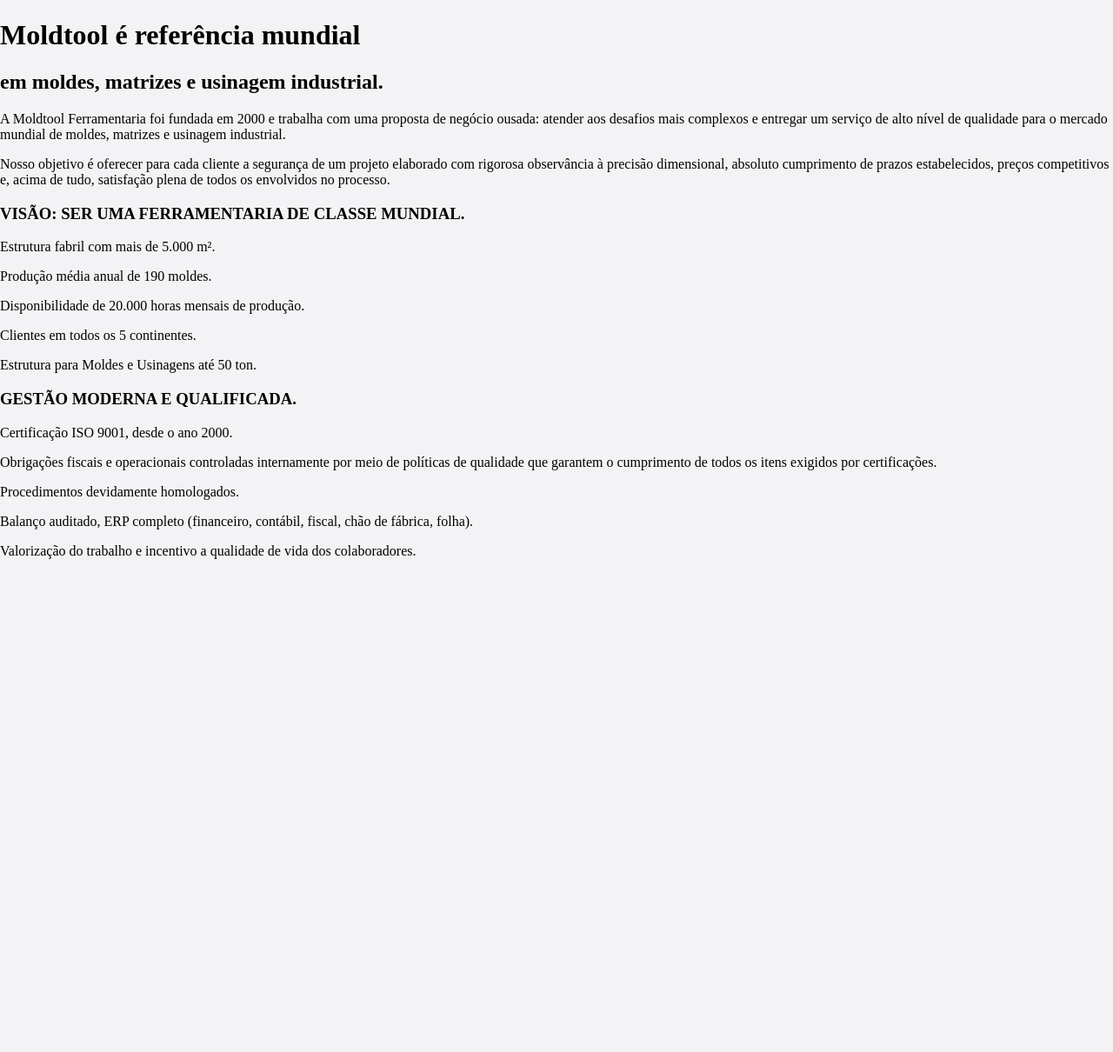
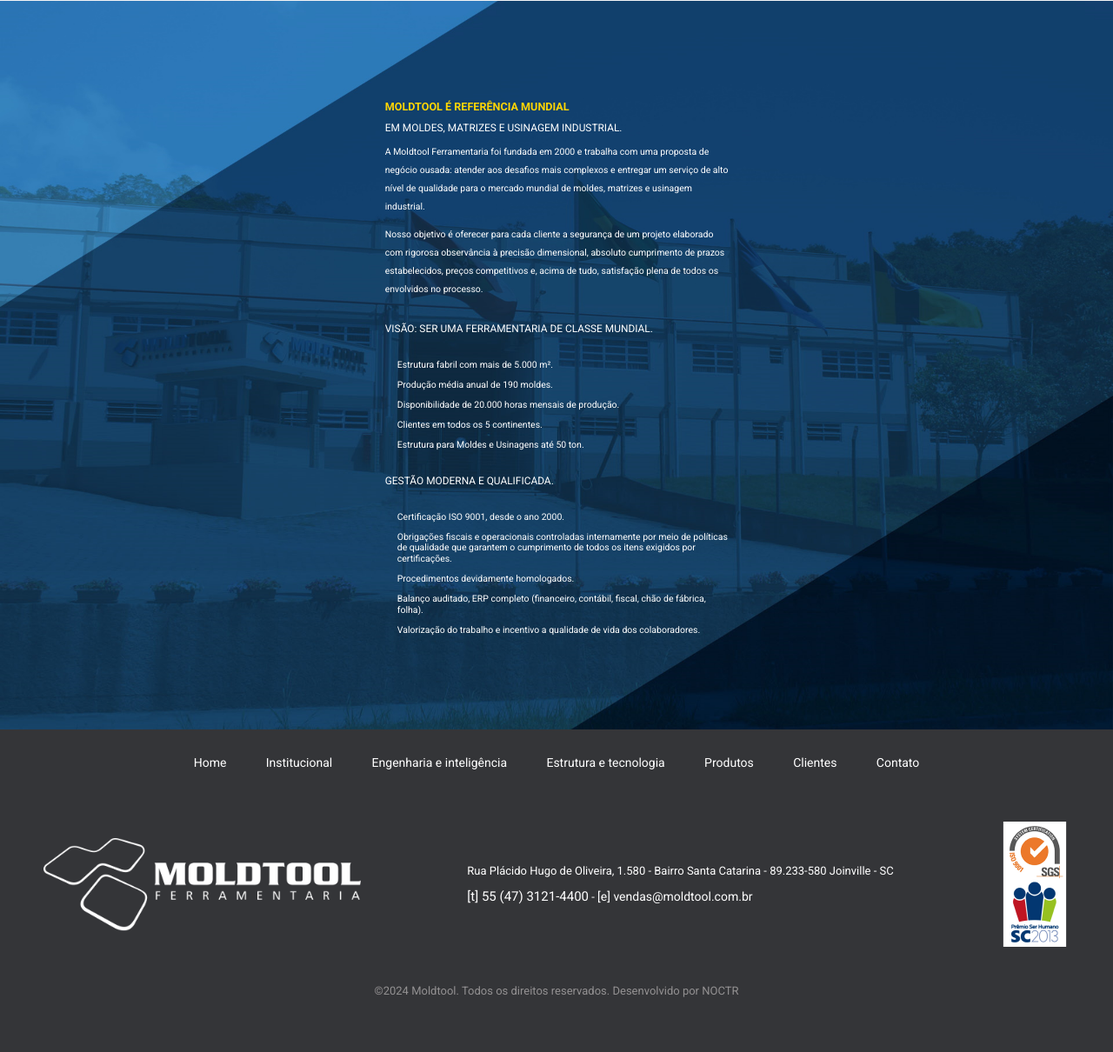
Before and after one commit to noppela/Moldtool, a plain HTML site: page institucional.html in a window 1280 px wide. Shown: the part 116-1326 px from the top of the page at 87% size. Before the commit the page ends 800 px from the top, so only its background shows below. Drawn offline with Linux system fonts and the light colour scheme.

Commit message:
institucional page

```diff
--- a/institucional.css
+++ b/institucional.css
@@ -8,6 +8,8 @@
     background-color: #F3F3F5;
     height: 100vh;
     width: 100vw;
+    font-family: "Roboto", sans-serif;
+    overflow-x: hidden;
 }
 
 nav{
@@ -33,3 +35,121 @@
     text-decoration: none;
     color: inherit;
 }
+
+footer{
+    background-color: #343538;
+    color: white;
+}
+
+.footer-header{
+    padding: 30px 200px;
+
+}
+
+.footer-header-items{
+    display: flex;
+    justify-content: space-around;
+    font-size: 14px;
+}
+
+.footer-header-items a{
+    text-decoration: none;
+    color: white;
+}
+
+.footer-divider{
+    background-color: #000205;
+    width: 80%;
+    align-self: center;
+}
+
+.footer-body{
+    display: flex;
+    justify-content: space-between;
+    padding: 30px 50px;
+    align-items: center;
+}
+
+.logo-branco{
+    width: 365px;
+    height: 107px;
+}
+
+.endereco{
+    font-size: 13px;
+}
+
+.telefone{
+    font-size: 15px;
+}
+
+.email{
+    font-size: 14px;
+}
+
+.copyright{
+    color: #939192;
+    font-size: 13px;
+    padding-bottom: 50px;
+    text-align: center;
+}
+
+.parent{
+    position: relative;
+}
+
+.background-image{
+    margin-bottom: -4px;
+    max-width: 100%;
+    height: auto;
+}
+
+.text-image{
+    position: absolute;
+    top: -30px;
+    left: 0;
+    right: 0;
+    margin-left: auto;
+    margin-right: auto;
+    width: 565px;
+    align-items: center;
+    color: white;
+    scale: 0.7;
+
+}
+@media (min-width: 1920px) and (max-width: 2560px)  {
+    .text-image{
+        top: 120px;
+        scale: 1;
+    }
+}
+
+.text-image h1{
+    font-size: 18px;
+    font-weight: bold;
+    color: #FFD503;
+}
+.text-image h2{
+    font-size: 17px;
+    font-weight: normal;
+
+}
+.text-image h3{
+    font-size: 17px;
+    font-weight: normal;
+    padding-top: 23px;
+    padding-bottom: 23px;
+}
+.text-image p{
+    font-size: 15px;
+    font-weight: normal;
+
+}
+
+.descricao{
+    line-height: 30px;
+}
+
+.paragrafo{
+    padding-left: 20px;
+}
--- a/institucional.html
+++ b/institucional.html
@@ -21,26 +21,64 @@
         </div>
     </nav>
 
-    <h1>Moldtool é referência mundial</h1>
-    <h2>em moldes, matrizes e usinagem industrial.</h2>
-
+    <div class="parent">
+        <img src="./imagens/Moldtool-Institucional.jpg" class="background-image">
+        <div class="text-image">
+            <h1>MOLDTOOL É REFERÊNCIA MUNDIAL</h1>
+            <h2>EM MOLDES, MATRIZES E USINAGEM INDUSTRIAL.</h2>
+            <div class="descricao">
                 <p>A Moldtool Ferramentaria foi fundada em 2000 e trabalha com uma proposta de negócio ousada: atender aos desafios mais complexos e entregar um serviço de alto nível de qualidade para o mercado mundial de moldes, matrizes e usinagem industrial.</p>
                 <p>Nosso objetivo é oferecer para cada cliente a segurança de um projeto elaborado com rigorosa observância à precisão dimensional, absoluto cumprimento de prazos estabelecidos, preços competitivos e, acima de tudo, satisfação plena de todos os envolvidos no processo.</p>
-
+            </div>
             <h3>VISÃO: SER UMA FERRAMENTARIA DE CLASSE MUNDIAL.</h3>
 
+            <div class="paragrafo">
                 <p>Estrutura fabril com mais de 5.000 m².</p>
                 <p>Produção média anual de 190 moldes.</p>
                 <p>Disponibilidade de 20.000 horas mensais de produção.</p>
                 <p>Clientes em todos os 5 continentes.</p>
                 <p>Estrutura para Moldes e Usinagens até 50 ton.</p>
+            </div>
 
             <h3>GESTÃO MODERNA E QUALIFICADA.</h3>
 
+            <div class="paragrafo">
                 <p>Certificação ISO 9001, desde o ano 2000.</p>
                 <p>Obrigações fiscais e operacionais controladas internamente por meio de políticas de qualidade que garantem o cumprimento de todos os itens exigidos por certificações.</p>
                 <p>Procedimentos devidamente homologados.</p>
                 <p>Balanço auditado, ERP completo (financeiro, contábil, fiscal, chão de fábrica, folha).</p>
                 <p>Valorização do trabalho e incentivo a qualidade de vida dos colaboradores.</p>
+            </div>
+        </div>
+    </div>
+
+
+    <footer>
+        <div class="footer-header">
+            <div class="footer-header-items">
+                <a href="./index.html">Home</a>
+                <a href="./manutencao.html">Institucional</a>
+                <a href="./manutencao.html">Engenharia e inteligência</a>
+                <a href="./manutencao.html">Estrutura e tecnologia</a>
+                <a href="./manutencao.html">Produtos</a>
+                <a href="./manutencao.html">Clientes</a>
+                <a href="./manutencao.html">Contato</a>
+            </div>
+        </div>
+        <div class="footer-divider"></div>
+        <div class="footer-body">
+            <img src="./imagens/Logo-Moldtool-branca.png" class="logo-branco">
+            <div class="endereco">
+                <p>Rua Plácido Hugo de Oliveira, 1.580 - Bairro Santa Catarina - 89.233-580 Joinville - SC</p>
+                <p><span class="telefone">[t] 55 (47) 3121-4400</span> - <span class="email">[e] vendas@moldtool.com.br</span> </p>
+            </div>
+            <img src="./imagens/premio-ser-humano.png">
+        </div>
+        <div class="copyright">
+            <p>©2024 Moldtool. Todos os direitos reservados. Desenvolvido por NOCTR</p>
+        </div>
+
+    </footer>
+
 </body>
 </html>
```
Also changed, not shown: index.html (+1 -1 lines). Lines whose indentation alone changed are shown as unchanged.
